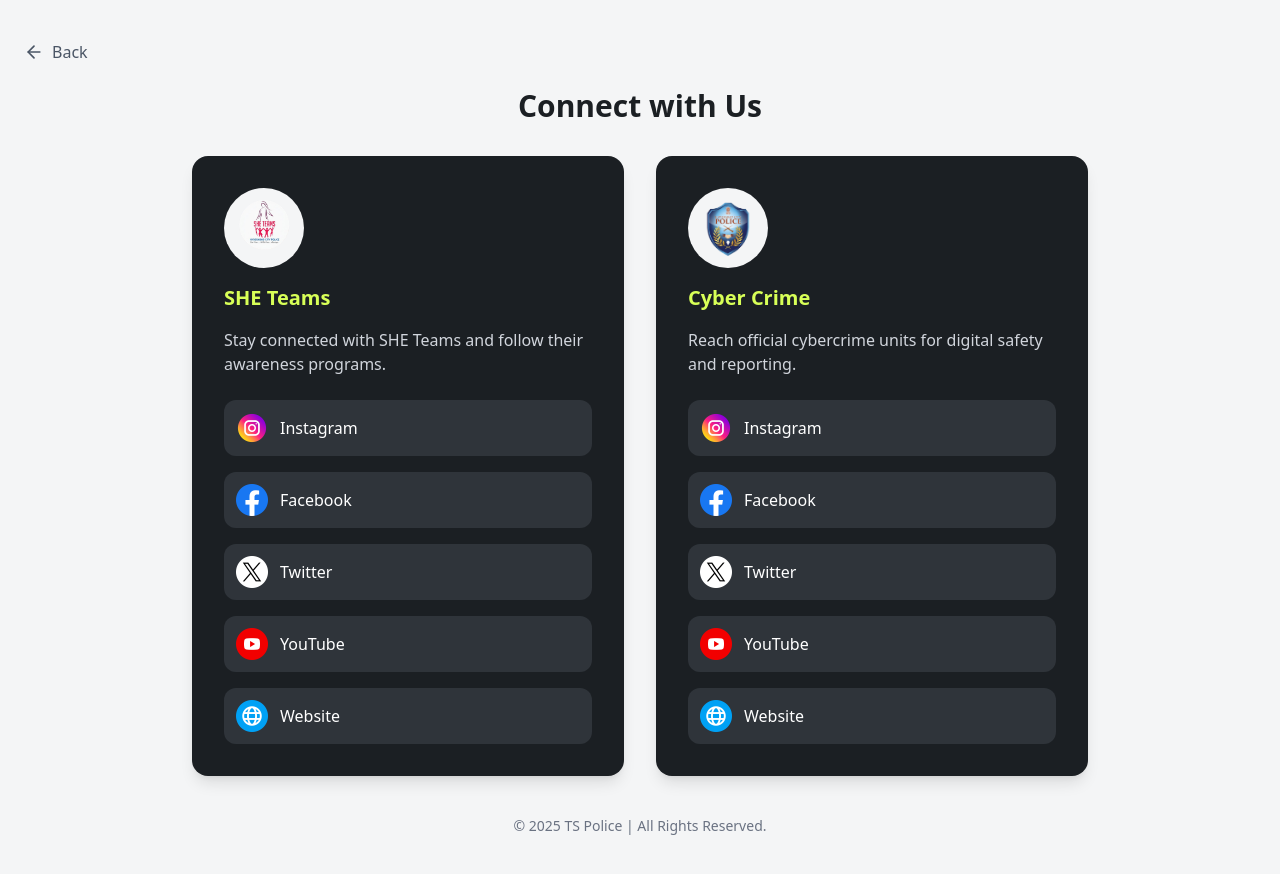
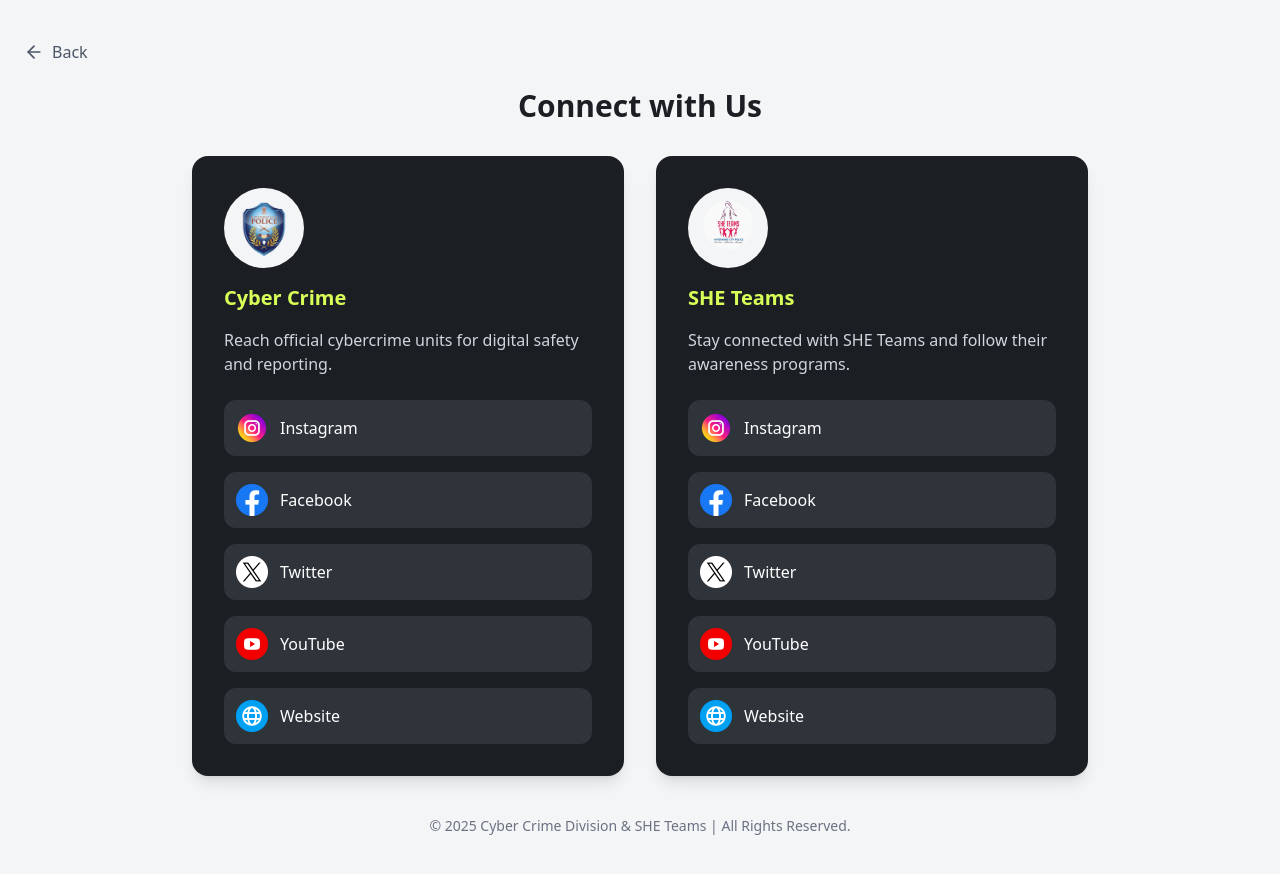
Before and after one commit to Azar698/sheteams-hub, a React (Vite) app: page /connect in a window 1280 px wide. Built offline with nearby package versions, Linux system fonts and the light colour scheme.

Commit message:
Upgraded everything

```diff
--- a/src/components/ConnectPage.jsx
+++ b/src/components/ConnectPage.jsx
@@ -29,7 +29,11 @@
       link: "https://www.facebook.com/sheteamhyd",
     },
     { icon: twitter, label: "Twitter", link: "https://x.com/hydsheteam" },
-    { icon: youtube, label: "YouTube", link: "#" },
+    {
+      icon: youtube,
+      label: "YouTube",
+      link: "https://www.youtube.com/@sheteamhyd",
+    },
     {
       icon: globe,
       label: "Website",
@@ -41,15 +45,19 @@
     {
       icon: instagram,
       label: "Instagram",
-      link: "https://www.instagram.com/cybercrimes.cyberabad/",
+      link: "https://www.instagram.com/cybercrimepshyd",
     },
     {
       icon: facebook,
       label: "Facebook",
       link: "https://www.facebook.com/cybercrimepshyd/",
     },
-    { icon: twitter, label: "Twitter", link: "https://x.com/cybercrimeshyd" },
-    { icon: youtube, label: "YouTube", link: "" },
+    { icon: twitter, label: "Twitter", link: "https://x.com/CyberCrimeshyd" },
+    {
+      icon: youtube,
+      label: "YouTube",
+      link: "https://www.youtube.com/@cybercrimespshyd",
+    },
     {
       icon: globe,
       label: "Website",
@@ -94,6 +102,49 @@
           },
         }}
       >
+        {/* Cyber Crime Section */}
+        <motion.div
+          className="bg-[#1B1F23] text-white p-8 rounded-2xl shadow-lg"
+          variants={{
+            hidden: { opacity: 0, y: 40 },
+            visible: { opacity: 1, y: 0 },
+          }}
+          transition={{ duration: 0.6 }}
+        >
+          <motion.img
+            src={cyberCrimeLogo}
+            alt="Cyber crime logo"
+            className="w-20 h-20 object-contain rounded-full bg-[#F4F5F6] p-2"
+            whileHover={{ rotate: 10 }}
+          />
+          <h2 className="text-xl font-semibold mb-4 text-[#D8FF57] mt-4">
+            Cyber Crime
+          </h2>
+          <p className="text-gray-300 mb-6">
+            Reach official cybercrime units for digital safety and reporting.
+          </p>
+          <div className="space-y-4">
+            {cyberCrimeLinks.map((item, i) => (
+              <motion.a
+                key={i}
+                href={item.link}
+                target="_blank"
+                rel="noreferrer"
+                className="flex items-center gap-3 bg-[#2F343A] hover:bg-[#D8FF57] hover:text-black transition p-3 rounded-xl"
+                whileHover={{ scale: 1.03 }}
+                whileTap={{ scale: 0.97 }}
+              >
+                <img
+                  src={item.icon}
+                  alt={item.label}
+                  className="w-8 h-8 object-contain"
+                />
+                <span>{item.label}</span>
+              </motion.a>
+            ))}
+          </div>
+        </motion.div>
+
         {/* SHE Teams Section */}
         <motion.div
           className="bg-[#1B1F23] text-white p-8 rounded-2xl shadow-lg"
@@ -136,49 +187,6 @@
             ))}
           </div>
         </motion.div>
-
-        {/* Cyber Crime Section */}
-        <motion.div
-          className="bg-[#1B1F23] text-white p-8 rounded-2xl shadow-lg"
-          variants={{
-            hidden: { opacity: 0, y: 40 },
-            visible: { opacity: 1, y: 0 },
-          }}
-          transition={{ duration: 0.6 }}
-        >
-          <motion.img
-            src={cyberCrimeLogo}
-            alt="Cyber crime logo"
-            className="w-20 h-20 object-contain rounded-full bg-[#F4F5F6] p-2"
-            whileHover={{ rotate: 10 }}
-          />
-          <h2 className="text-xl font-semibold mb-4 text-[#D8FF57] mt-4">
-            Cyber Crime
-          </h2>
-          <p className="text-gray-300 mb-6">
-            Reach official cybercrime units for digital safety and reporting.
-          </p>
-          <div className="space-y-4">
-            {cyberCrimeLinks.map((item, i) => (
-              <motion.a
-                key={i}
-                href={item.link}
-                target="_blank"
-                rel="noreferrer"
-                className="flex items-center gap-3 bg-[#2F343A] hover:bg-[#D8FF57] hover:text-black transition p-3 rounded-xl"
-                whileHover={{ scale: 1.03 }}
-                whileTap={{ scale: 0.97 }}
-              >
-                <img
-                  src={item.icon}
-                  alt={item.label}
-                  className="w-8 h-8 object-contain"
-                />
-                <span>{item.label}</span>
-              </motion.a>
-            ))}
-          </div>
-        </motion.div>
       </motion.div>
 
       <motion.footer
@@ -187,7 +195,8 @@
         animate={{ opacity: 1 }}
         transition={{ delay: 1.2 }}
       >
-        © 2025 TS Police | All Rights Reserved.
+        © 2025 Cyber Crime Division & SHE Teams | All Rights
+        Reserved.
       </motion.footer>
     </motion.div>
   );
--- a/src/components/QRCodePage.jsx
+++ b/src/components/QRCodePage.jsx
@@ -78,7 +78,7 @@
           transition={{ delay: 1 }}
           className="text-gray-500 text-xs mt-8"
         >
-          © 2025 Telangana Police | SHE Teams & Cybercrime Division
+          © 2025 Telangana Police | Cyber Crime Division & SHE Teams
         </motion.p>
       </motion.div>
     </div>
```
